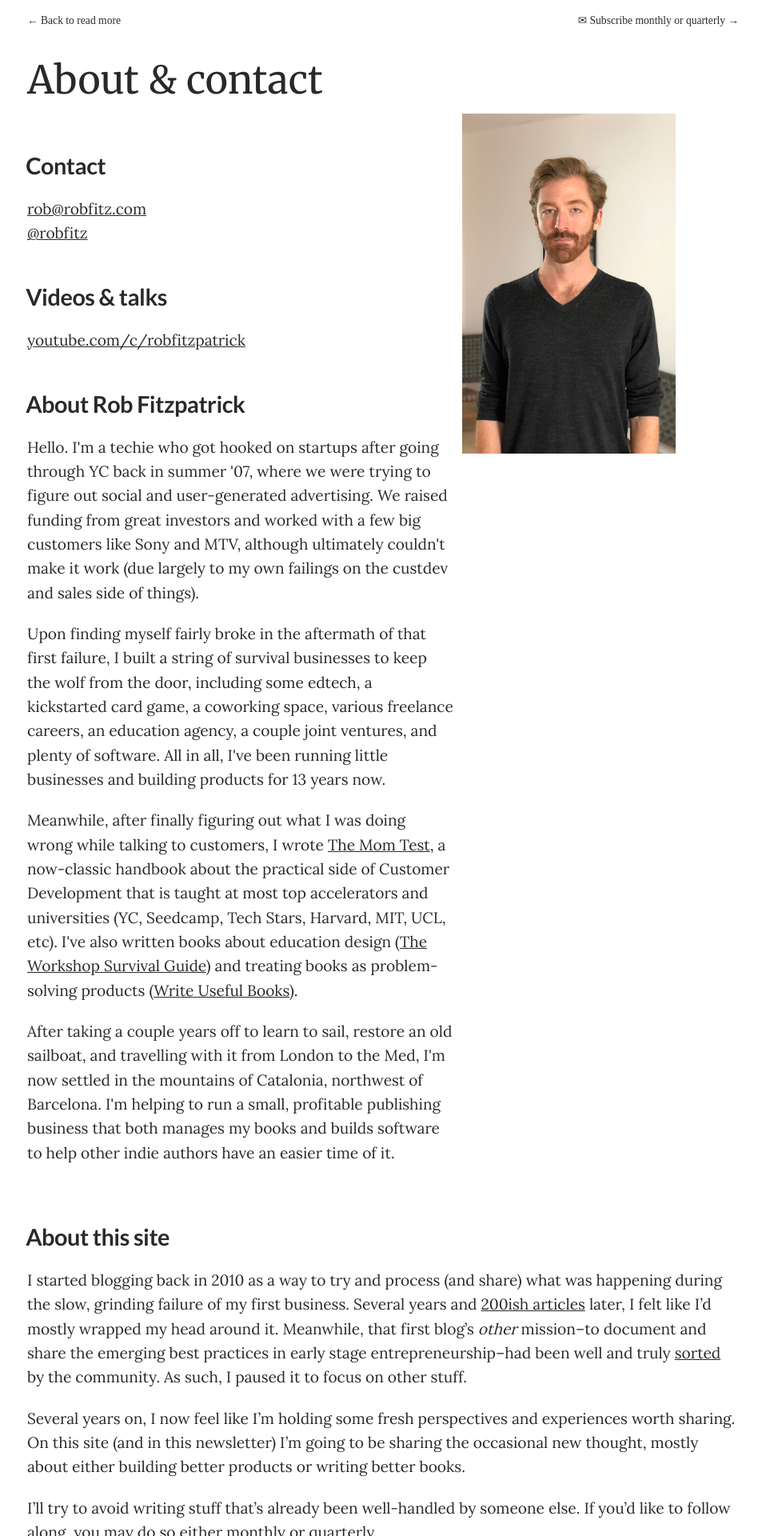
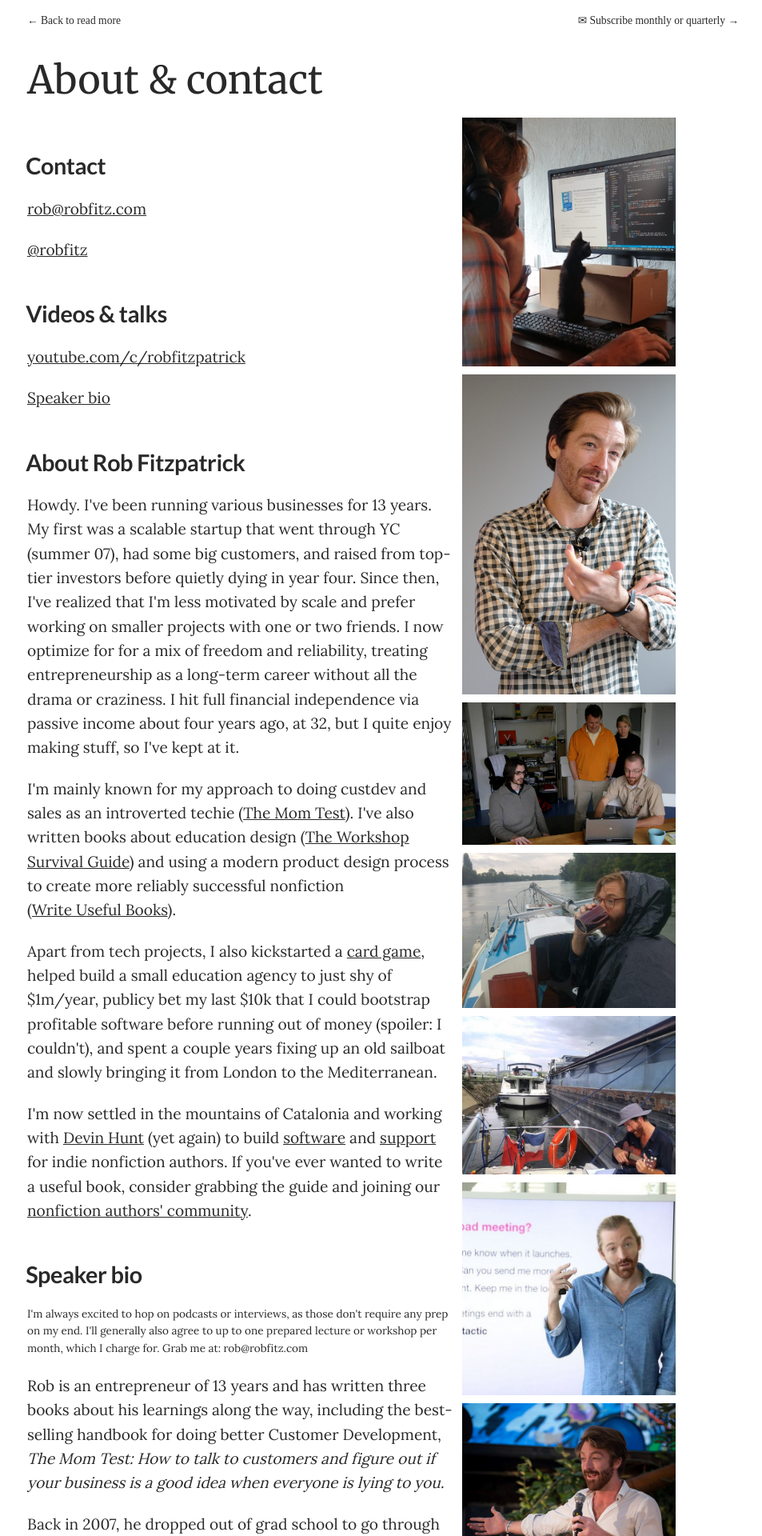
Before and after one commit to robfitz/robfitz.github.io, a Jekyll site: the page built from about.md, in a window 1280 px wide. Shown: the top 1920 px of the page at 80% size, without its empty margins (161-1114 px from the left). Built offline with Jekyll 4.4.1, drawn with Linux system fonts in a browser that asks for light colours; some of the changed text lies outside the part shown.

Commit message:
Adds videos, speaker bio, photos, and better c2a

```diff
--- a/about.md
+++ b/about.md
@@ -6,38 +6,78 @@ permalink: /about/
 
 <div class="row">
 
-
-
-
 <div class="two-thirds">
     <h2>Contact</h2>
-    <p><a href="mailto:rob@robfitz.com">rob@robfitz.com</a>
-    <br/><a href="https://twitter.com/robfitz">@robfitz</a></p>
+    <p>
+        <a href="mailto:rob@robfitz.com">rob@robfitz.com</a>
+    </p>
+    <p>
+        <a href="https://twitter.com/robfitz">@robfitz</a>
+    </p>
 
     <h2>Videos & talks</h2>
-    <p><a href="https://youtube.com/c/robfitzpatrick">youtube.com/c/robfitzpatrick</a></p>
+        <p>
+        <a href="https://youtube.com/c/robfitzpatrick">youtube.com/c/robfitzpatrick</a>
+        </p>
+        <p>
+        <a href="#teaching">Speaker bio</a>
+        </p>
     <h2>About Rob Fitzpatrick</h2>
+
+    <p>Howdy. I've been running various businesses for 13 years. My first was a scalable startup that went through YC (summer 07), had some big customers, and raised from top-tier investors before quietly dying in year four. Since then, I've realized that I'm less motivated by scale and  prefer working on smaller projects with one or two friends. I now optimize for for a mix of freedom and reliability, treating entrepreneurship as a long-term career without all the drama or craziness. I hit full financial independence via passive income about four years ago, at 32, but I quite enjoy making stuff, so I've kept at it.
+    </p>
     <p>
-    Hello. I'm a techie who got hooked on startups after going through YC back in summer '07, where we were trying to figure out social and user-generated advertising. We raised funding from great investors and worked with a few big customers like Sony and MTV, although ultimately couldn't make it work (due largely to my own failings on the custdev and sales side of things).</p>
+    I'm mainly known for my approach to doing custdev and sales as an introverted techie (<a href="http://momtestbook.com">The&nbsp;Mom&nbsp;Test</a>). I've also written books about education design (<a href="https://workshopsurvival.com">The Workshop Survival Guide</a>) and using a modern product design process to create more reliably successful nonfiction (<a href="https://writeusefulbooks.com">Write&nbsp;Useful&nbsp;Books</a>).
+    </p>
     <p>
-    Upon finding myself fairly broke in the aftermath of that first failure, I built a string of survival businesses to keep the wolf from the door, including some edtech, a kickstarted card game, a coworking space, various freelance careers, an education agency, a couple joint ventures, and plenty of software. All in all, I've been running little businesses and building products for 13 years now.</p>
+    Apart from tech projects, I also kickstarted a <a href="https://www.kickstarter.com/projects/laurob/a-duel-betwixt-us">card game</a>, helped build a small education agency to just shy of $1m/year, publicy bet my last $10k that I could bootstrap profitable software before running out of money (spoiler: I couldn't), and spent a couple years fixing up an old sailboat and slowly bringing it from London to the Mediterranean.
+    </p>
     <p>
-    Meanwhile, after finally figuring out what I was doing wrong while talking to customers, I wrote <a href="http://momtestbook.com">The Mom Test</a>, a now-classic handbook about the practical side of Customer Development that is taught at most top accelerators and universities (YC, Seedcamp, Tech Stars, Harvard, MIT, UCL, etc). I've also written books about education design (<a href="https://workshopsurvival.com">The Workshop Survival Guide</a>) and treating books as problem-solving products (<a href="https://writeusefulbooks.com">Write Useful Books</a>).</p>
+    I'm now settled in the mountains of Catalonia and working with <a href="https://hailpixel.com">Devin Hunt</a> (yet again) to build <a href="https://helpthisbook.com">software</a> and <a href="https://writeusefulbooks.com">support</a> for indie nonfiction authors. If you've ever wanted to write a useful book, consider grabbing the guide and joining our <a href="https://writeusefulbooks.com">nonfiction authors' community</a>.
+    </p>
+
+    <h2 id='teaching'>Speaker bio</h2>
+    <p class="small">
+    I'm always excited to hop on podcasts or interviews, as those don't require any prep on my end. I'll generally also agree to up to one prepared lecture or workshop per month, which I charge for. Grab me at: rob@robfitz.com
+    </p>
     <p>
-    After taking a couple years off to learn to sail, restore an old sailboat, and travelling with it from London to the Med, I'm now settled in the mountains of Catalonia, northwest of Barcelona. I'm helping to run a small, profitable publishing business that both manages my books and builds software to help other indie authors have an easier time of it.</p>
+    Rob is an entrepreneur of 13 years and has written three books about his learnings along the way, including the best-selling handbook for doing better Customer Development, <em>The Mom Test: How to talk to customers and figure out if your business is a good idea when everyone is lying to you.</em>
+    </p>
+    <p>
+    Back in 2007, he dropped out of grad school to go through YCombinator with his first startup, and has been building products and businesses ever since. Beyond software, he has also kickstarted a physical card game, built an education agency, and more.
+    </p>
+    <p>
+    A programmer by training, Rob was forced to learn enterprise sales the hard way at his first company. With a foot in each of those worlds, and with his experience both bootstrapping and raising funding across a wide range of products, industries, and business models, he offers an broad and balanced view of the entrepreneurial journey.
+    </p>
+
+    <!--
+    <p>
+    Hello. I'm a techie who got hooked on startups after going through YC back in summer '07, where we were trying to figure out social and user-generated advertising. We raised funding from great investors and worked with a few big customers like Sony and MTV, although ultimately couldn't make it work and shut it down after three and a half years.
+    </p>
+    <p>
+    Upon finding myself fairly broke in the aftermath of that first failure, I built a string of survival businesses to keep the wolf from the door, including some edtech, a kickstarted card game, a coworking space, various freelance careers, an education agency, a couple joint ventures, and plenty of software. All in all, I've been running little businesses and building products for 13 years now.
+    </p>
+    <p>
+    Meanwhile, after finally figuring out what I was doing wrong while talking to customers, I wrote <a href="http://momtestbook.com">The Mom Test</a>, a now-classic handbook about the practical side of Customer Development that is taught at most top accelerators and universities (YC, Seedcamp, Tech Stars, Harvard, MIT, UCL, etc). I've also written books about education design (<a href="https://workshopsurvival.com">The Workshop Survival Guide</a>) and how to design nonfiction books to be more useful and successful (<a href="https://writeusefulbooks.com">Write Useful Books</a>).
+    </p>
+    <p>
+    After taking a couple years off to learn to sail, restoring an old sailboat, and travelling with it from London to the Mediterranean, I'm now settled in the mountains of Catalonia, a couple hours northwest of Barcelona. I'm now (once again) working with <a href="https://hailpixel.com">Devin Hunt</a> to build software, tools, and support for indie nonfiction authors. If you've ever wanted to write a useful book, consider grabbing the guide and joining our <a href="https://writeusefulbooks.com">nonfiction authors' community</a>.
+    </p>
+    -->
 
 </div>
 
 <div class="one-third">
-    <img src="/img/rob-fitzpatrick-tall-400.png" style="width:100%;" />
-</div>
+    <img src="/img/rob-fitzpatrick-cat.png" class='sidebar-img' />
+    <img src="/img/rob-fitzpatrick-photo-credit-to-gleb-kalinin.jpg" class='sidebar-img' />
+    <img src="/img/rob-fitzpatrick-yc-interview.jpg" class='sidebar-img' />
+    <img src="/img/rob-fitzpatrick-spors.png" class='sidebar-img' />
+    <img src="/img/rob-fitzpatrick-spors-2.png" class='sidebar-img' />
+    <img src="/img/rob-fitzpatrick-DPS.png" class='sidebar-img' />
+    <img src="/img/rob-fitzpatrick-pirate-summit.jpg" class='sidebar-img' />
+    <img src="/img/rob-fitzpatrick-tall-400.png" class='sidebar-img' />
+    <img src="/img/rob-fitzpatrick-talking.jpg" class='sidebar-img' />
+    <img src="/img/rob-fitzpatrick-pirate-summit-2.jpg" class='sidebar-img' />
 </div>
 
-
-## About this site
-
-I started blogging back in 2010 as a way to try and process (and share) what was happening during the slow, grinding failure of my first business. Several years and <a href="http://thestartuptoolkit.com/blog/series-and-topics/" target="_blank">200ish articles</a> later, I felt like I'd mostly wrapped my head around it. Meanwhile, that first blog's <em>other</em> mission--to document and share the emerging best practices in early stage entrepreneurship--had been well and truly <a href="https://playbook.samaltman.com/" target="_blank">sorted</a> by the community. As such, I paused it to focus on other stuff.
-
-Several years on, I now feel like I'm holding some fresh perspectives and experiences worth sharing. On this site (and in this newsletter) I'm going to be sharing the occasional new thought, mostly about either building better products or writing better books.
-
-I'll try to avoid writing stuff that's already been well-handled by someone else. If you'd like to follow along, you may do so <a href="/subscribe">either monthly or quarterly</a>.
+</div>
--- a/css/main.scss
+++ b/css/main.scss
@@ -487,3 +487,14 @@ form signup silliness
         page-break-after: avoid;
     }
 }
+
+iframe {
+   width:40%;
+   min-width: 400px;
+   margin:5px;
+}
+
+.sidebar-img {
+    width:100%;
+    margin:5px 0;
+}
--- a/css/medium.css
+++ b/css/medium.css
@@ -36,6 +36,10 @@ h2 {
   text-align: left;
   line-height: 34.5px;
   letter-spacing: -0.45px;
+}
+
+h3 {
+  font-family: "Lato", sans-serif;
 }
 
 p, ul, ol, label, input {
```
Also changed, not shown: index.md (+22 -1 lines), subscribe.md (+2 -0 lines), img/rob-fitzpatrick-DPS.png (added), img/rob-fitzpatrick-bw.png (added), img/rob-fitzpatrick-cat.png (added), img/rob-fitzpatrick-photo-credit-to-gleb-kalinin.jpg (added), img/rob-fitzpatrick-pirate-summit-2.jpg (added), img/rob-fitzpatrick-pirate-summit.jpg (added), img/rob-fitzpatrick-spors-2.png (added), img/rob-fitzpatrick-spors.png (added), img/rob-fitzpatrick-talking.jpg (added), img/rob-fitzpatrick-tall-400.png, img/rob-fitzpatrick-white-bg.png (renamed from img/rob-fitzpatrick.png), img/rob-fitzpatrick-yc-interview.jpg (added).
